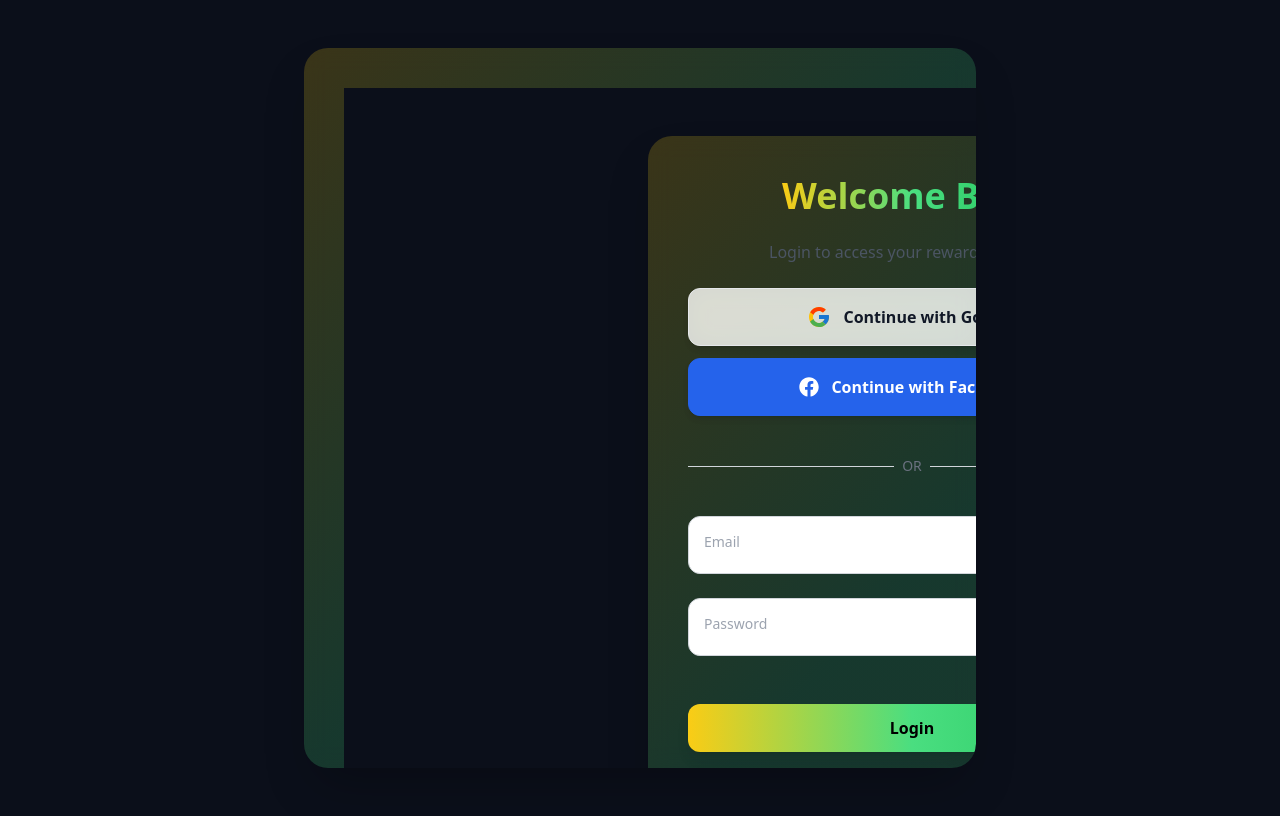
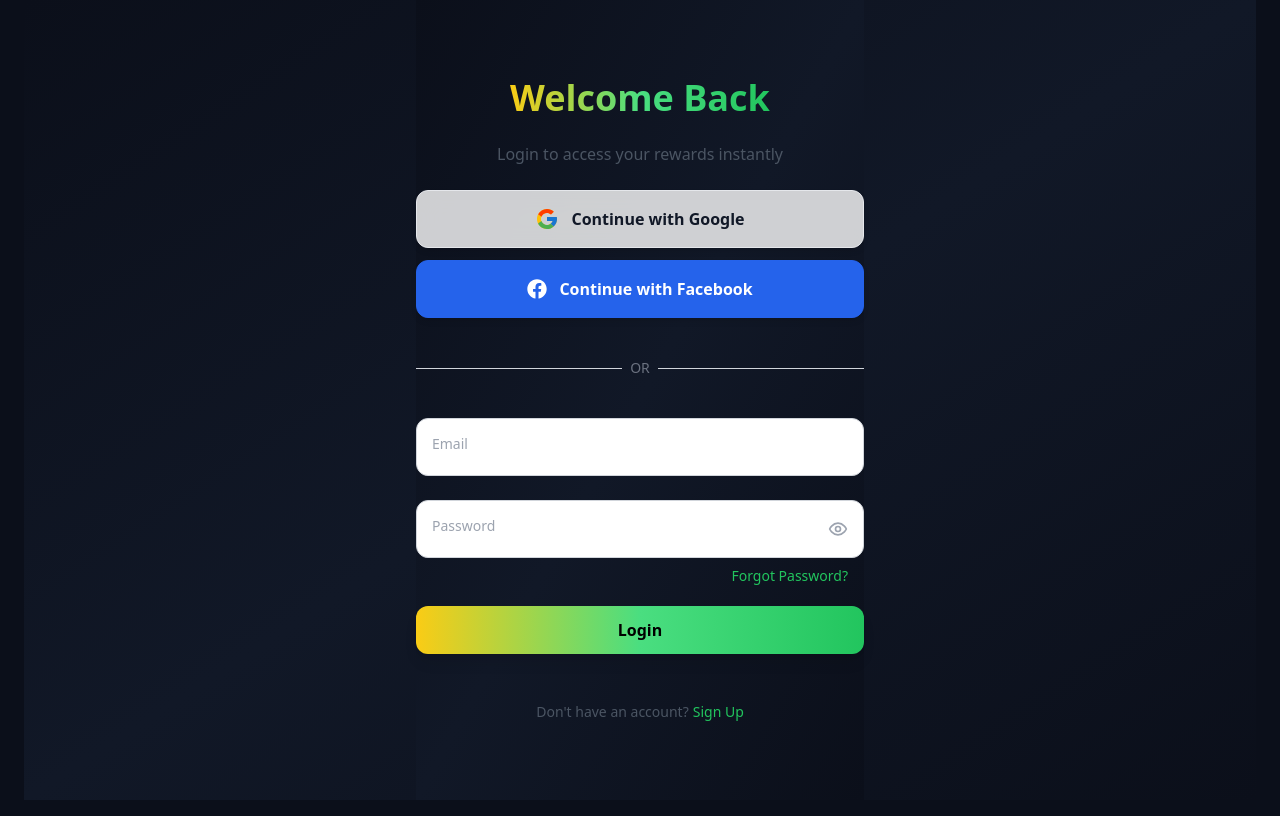
Before and after one commit to tool63/cashin, a Next.js app: page /login in a window 1280 px wide. Built offline with nearby package versions, Linux system fonts and the light colour scheme.

Commit message:
Update layout.tsx

```diff
--- a/app/(auth)/layout.tsx
+++ b/app/(auth)/layout.tsx
@@ -8,18 +8,10 @@ interface AuthLayoutProps {
 
 export default function AuthLayout({ children }: AuthLayoutProps) {
   return (
-    <div className="relative w-screen min-h-screen bg-[#0B0F1A] overflow-auto flex justify-center items-start px-4 sm:px-6 py-12">
-
-      {/* ============================
-          Scrollable Content Card
-      ============================ */}
-      <div className="relative w-full max-w-2xl flex justify-center items-center overflow-visible">
-        <div className="relative z-10 w-full max-h-[90vh] overflow-auto
-                        bg-gradient-to-br from-yellow-400/20 via-green-400/20 to-green-400/20
-                        dark:from-yellow-500/20 dark:via-green-500/20 dark:to-green-500/20
-                        backdrop-blur-md rounded-3xl shadow-2xl p-6 sm:p-10">
-          {children}
-        </div>
+    <div className="w-full min-h-screen flex items-center justify-center bg-gradient-to-br from-[#0B0F1A] via-[#111827] to-[#0B0F1A] px-4 sm:px-0">
+      {/* Center content container */}
+      <div className="w-full max-w-md sm:min-h-[auto] min-h-screen flex flex-col justify-center relative">
+        {children}
       </div>
     </div>
   );
```
